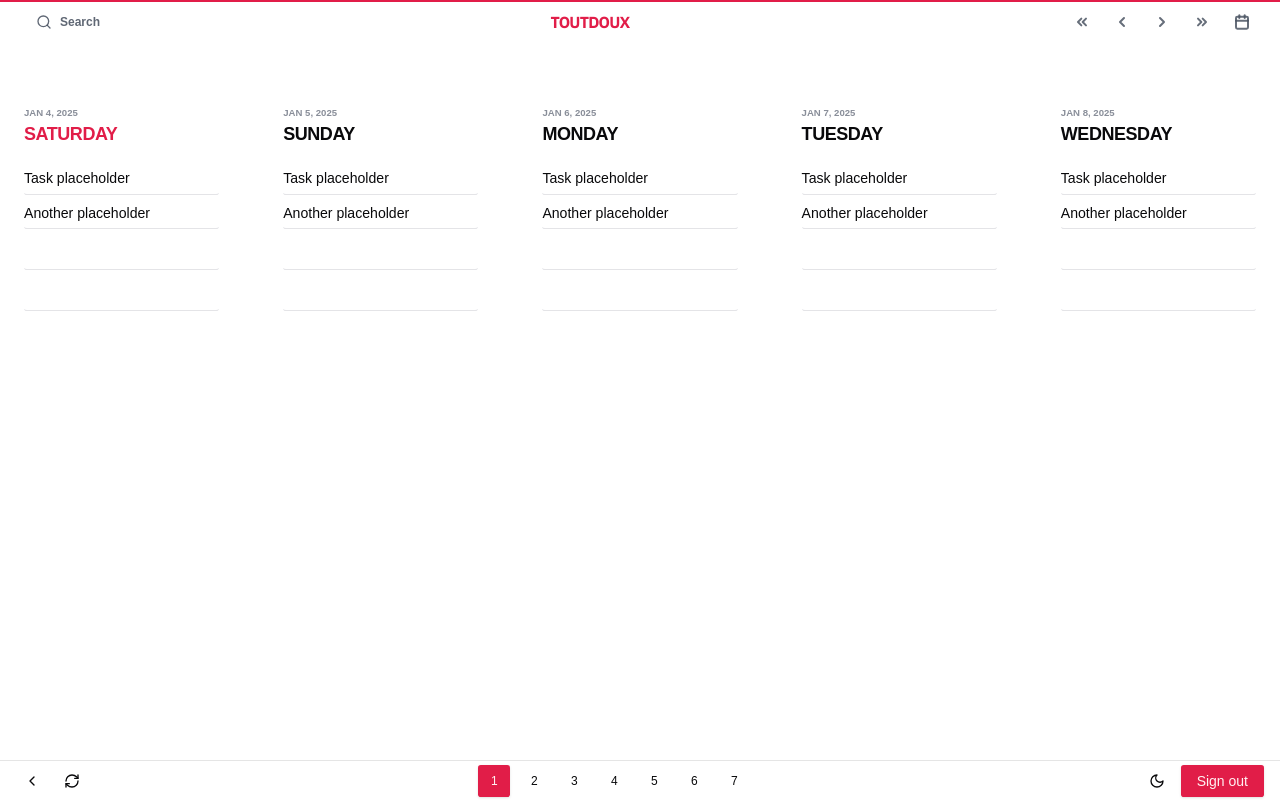
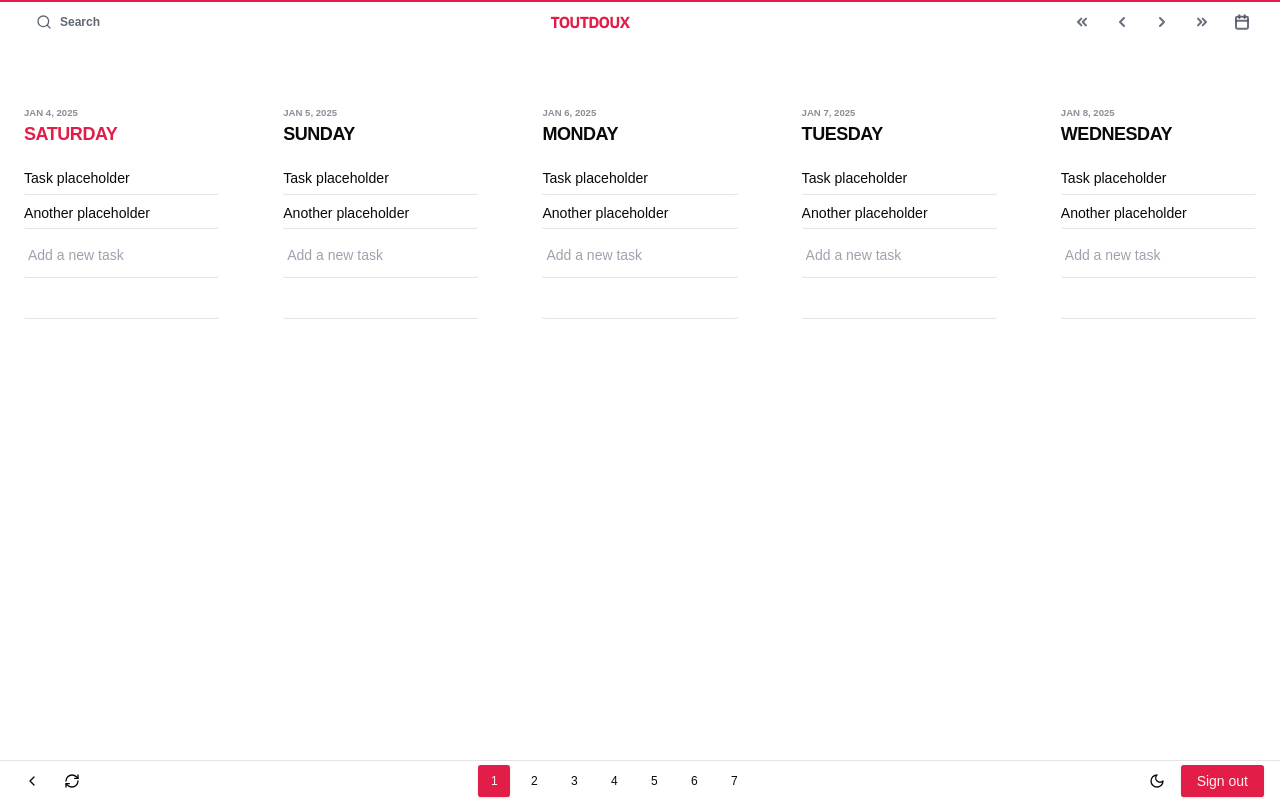
Before and after one commit to jgengo/tout_doux, a Next.js app: page /home in a window 1280 px wide. Built offline with nearby package versions, Linux system fonts and the light colour scheme; no server answers; sample sign-in values are in the browser's storage.

Commit message:
feat: move day-view into its own component, and allow to add new tasks (all faked data now)

```diff
--- a/src/components/calendar-view.js
+++ b/src/components/calendar-view.js
@@ -1,6 +1,6 @@
 import { format, addDays } from "date-fns";
 import { motion, AnimatePresence } from "framer-motion";
-import { Checkbox } from "@/components/ui/checkbox";
+import { DayView } from "@/components/day-view";
 
 export const CalendarView = ({ startDate }) => {
   const today = new Date();
@@ -48,28 +48,13 @@ export const CalendarView = ({ startDate }) => {
             variants={slideVariants}
             transition={{ duration: 0.3, ease: "easeInOut" }}
           >
-            <div className="flex flex-col">
-              <div className="text-xxs font-bold text-gray-500/80">
-                {days[0].dayNumber}
-              </div>
-              <div
-                className={`text-lg font-bold tracking-tight ${
-                  isToday(days[0].date) && "text-primary"
-                }`}
-              >
-                {days[0].dayName}
-              </div>
-              <div className="mt-4 space-y-2">
-                <div className="rounded-md border-b py-2">
-                  <input
-                    type="text"
-                    placeholder="Click text to edit"
-                    className="w-full bg-transparent p-1 text-sm focus:outline-none"
-                    aria-label={`Add todo for ${days[0].dayName}`}
-                  />
-                </div>
-              </div>
-            </div>
+            <DayView
+              dayNumber={days[0].dayNumber}
+              dayName={days[0].dayName}
+              isToday={isToday(days[0].date)}
+              index={0}
+              isMobile={true}
+            />
           </motion.div>
         </AnimatePresence>
       </div>
@@ -78,52 +63,13 @@ export const CalendarView = ({ startDate }) => {
       <div className="hidden md:block">
         <div className="grid grid-cols-5 gap-x-16 bg-white p-6">
           {days.map((day, index) => (
-            <motion.div
+            <DayView
               key={day.dayNumber}
-              className="flex flex-col"
-              initial={{ opacity: 0, y: 20 }}
-              animate={{ opacity: 1, y: 0 }}
-              transition={{ duration: 0.3, delay: index * 0.1 }}
-            >
-              <div className="text-xxs font-bold text-gray-500/80">
-                {day.dayNumber}
-              </div>
-              <div
-                className={`text-lg font-bold tracking-tight ${
-                  isToday(day.date) && "text-primary"
-                }`}
-              >
-                {day.dayName}
-              </div>
-              <div className="mt-4 space-y-1">
-                <div className="group relative flex items-center rounded-md border-b py-1">
-                  <div className="absolute -left-5 flex opacity-0 transition-opacity group-hover:opacity-100">
-                    <Checkbox id={`task-${index}`} aria-label="Complete task" />
-                  </div>
-                  <div className="text-[0.88rem]">Task placeholder</div>
-                </div>
-                <div className="group relative flex items-center rounded-md border-b py-1">
-                  <div className="absolute -left-5 flex opacity-0 transition-opacity group-hover:opacity-100">
-                    <Checkbox id={`task-${index}`} aria-label="Complete task" />
-                  </div>
-                  <div className="text-[0.88rem]">Another placeholder</div>
-                </div>
-                <div className="rounded-md border-b py-1">
-                  <input
-                    type="text"
-                    className="w-full bg-transparent p-1 text-sm focus:outline-none"
-                    aria-label={`Add todo for ${day.dayName}`}
-                  />
-                </div>
-                <div className="rounded-md border-b py-1">
-                  <input
-                    type="text"
-                    className="w-full bg-transparent p-1 text-sm focus:outline-none"
-                    aria-label={`Add todo for ${day.dayName}`}
-                  />
-                </div>
-              </div>
-            </motion.div>
+              dayNumber={day.dayNumber}
+              dayName={day.dayName}
+              isToday={isToday(day.date)}
+              index={index}
+            />
           ))}
         </div>
       </div>
--- /dev/null
+++ b/src/components/day-view.tsx
@@ -0,0 +1,161 @@
+import { Checkbox } from "@/components/ui/checkbox";
+import { motion } from "framer-motion";
+import { useState } from "react";
+
+type DayViewProps = {
+  dayNumber: string;
+  dayName: string;
+  isToday: boolean;
+  index: number;
+  isMobile?: boolean;
+};
+
+type Task = {
+  id: number;
+  text: string;
+  isEditing: boolean;
+};
+
+export const DayView = ({
+  dayNumber,
+  dayName,
+  isToday,
+  index,
+  isMobile = false,
+}: DayViewProps) => {
+  const [tasks, setTasks] = useState<Task[]>([
+    { id: 1, text: "Task placeholder", isEditing: false },
+    { id: 2, text: "Another placeholder", isEditing: false },
+  ]);
+
+  const handleTaskClick = (taskId: number) => {
+    setTasks(
+      tasks.map((task) =>
+        task.id === taskId ? { ...task, isEditing: true } : task
+      )
+    );
+  };
+
+  const handleTaskBlur = (taskId: number, newText: string) => {
+    setTasks(
+      tasks.map((task) =>
+        task.id === taskId ? { ...task, text: newText, isEditing: false } : task
+      )
+    );
+  };
+
+  const handleTaskKeyDown = (
+    e: React.KeyboardEvent,
+    taskId: number,
+    newText: string
+  ) => {
+    if (e.key === "Enter") {
+      handleTaskBlur(taskId, newText);
+    }
+  };
+
+  const content = (
+    <div className="flex flex-col">
+      <div className="text-xxs font-bold text-gray-500/80">{dayNumber}</div>
+      <div
+        className={`text-lg font-bold tracking-tight ${isToday ? "text-primary" : ""}`}
+      >
+        {dayName}
+      </div>
+      <div className="mt-4 space-y-1">
+        {!isMobile && (
+          <>
+            {tasks.map((task) => (
+              <div
+                key={task.id}
+                className="group relative flex items-center rounded-md border-b py-1"
+              >
+                <div className="absolute -left-5 flex opacity-0 transition-opacity group-hover:opacity-100">
+                  <Checkbox
+                    id={`task-${index}-${task.id}`}
+                    aria-label="Complete task"
+                  />
+                </div>
+                {task.isEditing ? (
+                  <input
+                    type="text"
+                    defaultValue={task.text}
+                    className="w-full bg-transparent p-1 text-[0.88rem] focus:outline-none"
+                    onBlur={(e) => handleTaskBlur(task.id, e.target.value)}
+                    onKeyDown={(e) =>
+                      handleTaskKeyDown(e, task.id, e.currentTarget.value)
+                    }
+                    autoFocus
+                  />
+                ) : (
+                  <div
+                    className="w-full cursor-pointer text-[0.88rem]"
+                    onClick={() => handleTaskClick(task.id)}
+                    role="button"
+                    tabIndex={0}
+                    onKeyDown={(e) => {
+                      if (e.key === "Enter" || e.key === " ") {
+                        handleTaskClick(task.id);
+                      }
+                    }}
+                  >
+                    <span className="block truncate group-hover:whitespace-normal group-hover:break-words">
+                      {task.text}
+                    </span>
+                  </div>
+                )}
+              </div>
+            ))}
+          </>
+        )}
+        <div className="rounded-md border-b py-2">
+          <input
+            type="text"
+            placeholder={isMobile ? "Click text to edit" : "Add a new task"}
+            className="w-full bg-transparent p-1 text-sm focus:outline-none"
+            aria-label={`Add todo for ${dayName}`}
+            onKeyDown={(e) => {
+              if (e.key === "Enter" && e.currentTarget.value.trim()) {
+                setTasks([
+                  ...tasks,
+                  {
+                    id: tasks.length
+                      ? Math.max(...tasks.map((t) => t.id)) + 1
+                      : 1,
+                    text: e.currentTarget.value.trim(),
+                    isEditing: false,
+                  },
+                ]);
+                e.currentTarget.value = "";
+              }
+            }}
+          />
+        </div>
+        {!isMobile && (
+          <div className="rounded-md border-b py-1">
+            <input
+              type="text"
+              className="w-full bg-transparent p-1 text-sm focus:outline-none"
+              aria-label={`Add todo for ${dayName}`}
+            />
+          </div>
+        )}
+      </div>
+    </div>
+  );
+
+  if (isMobile) {
+    return content;
+  }
+
+  return (
+    <motion.div
+      className="flex flex-col"
+      initial={{ opacity: 0, y: 20 }}
+      animate={{ opacity: 1, y: 0 }}
+      transition={{ duration: 0.3, delay: index * 0.1 }}
+    >
+      {content}
+    </motion.div>
+  );
+};
```
